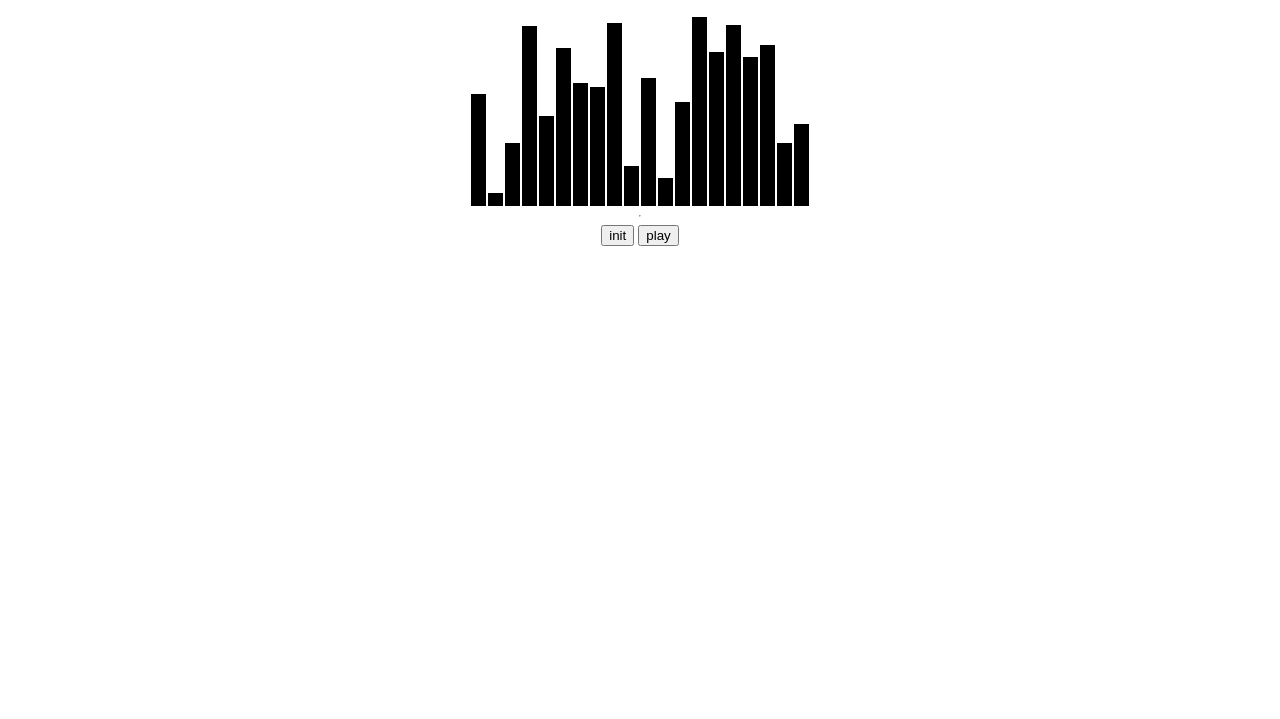
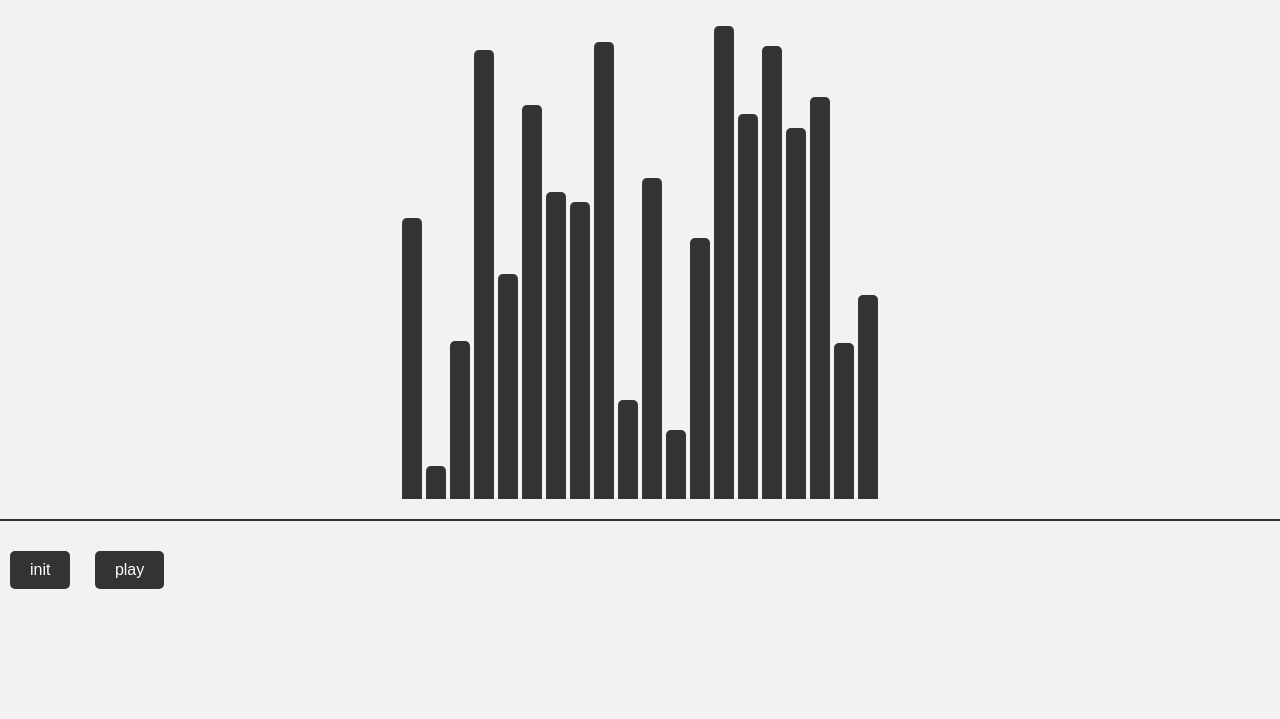
Before and after one commit to AvikNayak22/Sorting-Visualizer-V1, a plain HTML site: page index.html in a window 1280 px wide. Shown: the part 81-800 px from the top of the page. Drawn offline with Linux system fonts and the light colour scheme.

Commit message:
Create style.css

```diff
--- a/style.css
+++ b/style.css
@@ -1,17 +1,44 @@
-#container {
-  height: 200px;
-  display: flex;
-  align-items: flex-end;
+body {
+  font-family: Arial, sans-serif;
+  margin: 0;
+  padding: 0;
+  background-color: #f2f2f2;
 }
 
-body {
+h1 {
+  text-align: center;
+  color: #333;
+}
+
+#container {
+  width: 80%;
+  margin: 0 auto;
   display: flex;
-  align-items: center;
-  flex-direction: column;
+  justify-content: center;
+  align-items: flex-end;
+  height: 500px;
 }
 
 .bar {
-  width: 15px;
-  background-color: black;
-  margin: 1px;
+  width: 20px;
+  margin: 0 2px;
+  background-color: #333;
+  border-radius: 5px 5px 0 0;
 }
+
+button {
+  background-color: #333;
+  color: #fff;
+  border: none;
+  padding: 10px 20px;
+  border-radius: 5px;
+  cursor: pointer;
+  margin: 10px;
+  font-size: 16px;
+}
+
+hr {
+  margin: 20px 0;
+  border: none;
+  border-top: 2px solid #333;
+}
```
